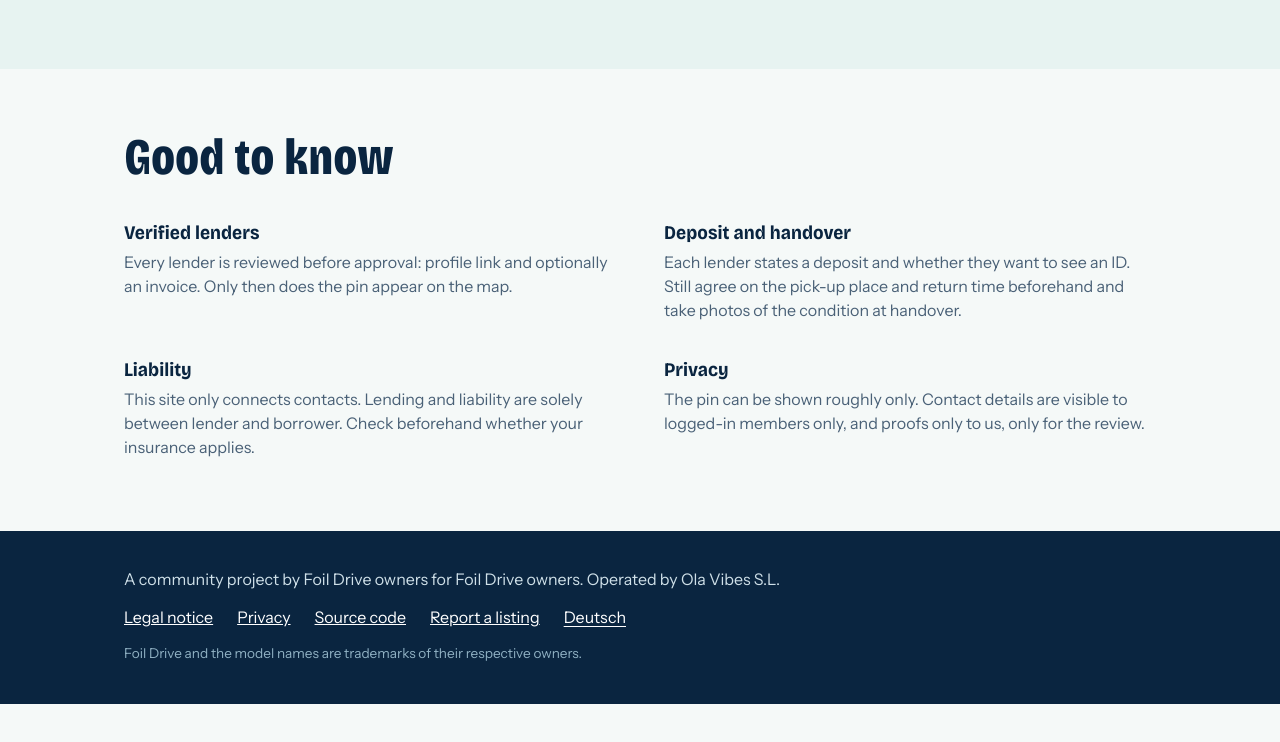
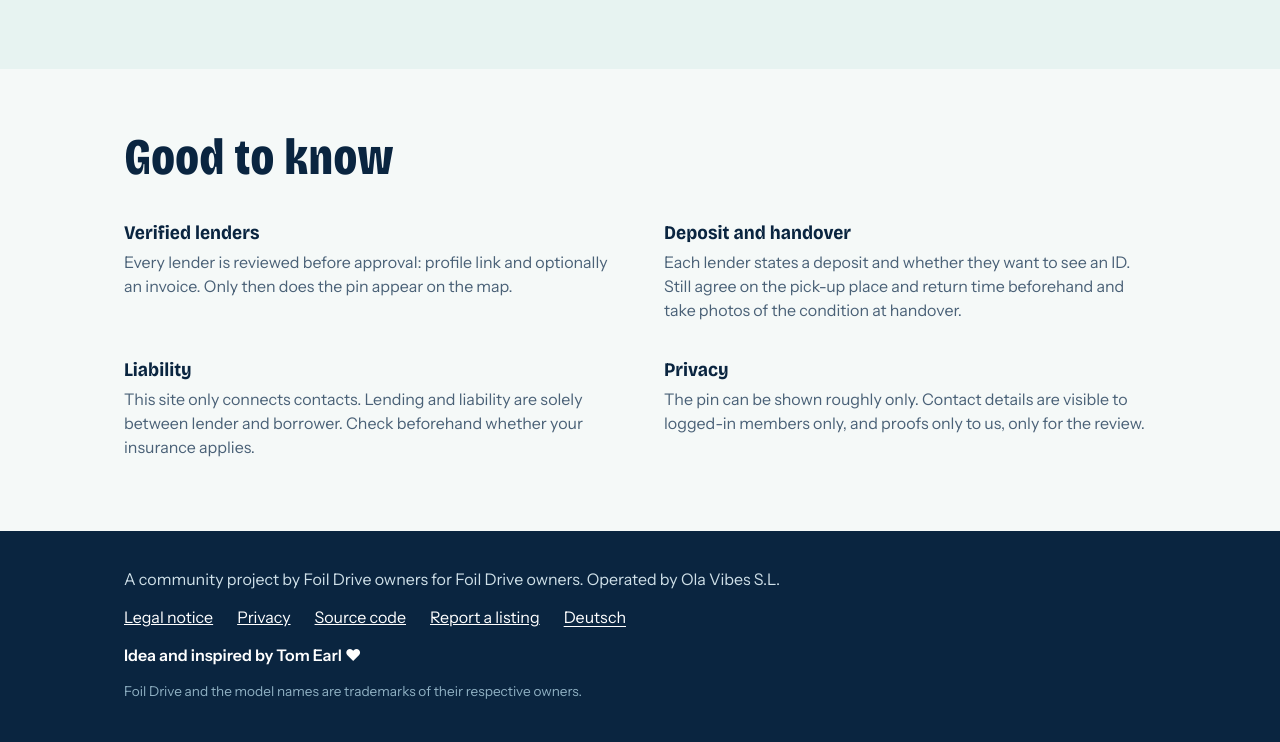
Before and after one commit to Lukilink/foildrive-battery-rental, a plain HTML site: page index.html in a window 1280 px wide. Shown: the part 1416-2158 px from the top of the page. Before the commit the page ends 2120 px from the top, so only its background shows below. Drawn offline with Linux system fonts and the light colour scheme; no server answers.

Commit message:
Add dedication to Tom Earl in footer
Co-Authored-By: Claude Sonnet 5.5 <noreply@anthropic.com>
Claude-Session: https://claude.ai/code/session_01AVpFEQ3xD7g331B9PrwBDB

```diff
--- a/assets/css/app.css
+++ b/assets/css/app.css
@@ -416,6 +416,7 @@ dialog:not([open]) { display: none; }
 .footer :focus-visible { outline-color: #fff; }
 .footer-inner { padding-top: 36px; padding-bottom: 40px; display: grid; gap: 14px; }
 .footer-links { display: flex; flex-wrap: wrap; gap: 8px 24px; margin: 0; padding: 0; list-style: none; }
+.footer-dedication { font-weight: 600; color: #fff; }
 .footer-small { font-size: .85rem; color: #8fb0c2; }
 .footer-lang {
   background: none; border: 0; padding: 0; color: #fff; font: inherit;
--- a/assets/js/i18n.js
+++ b/assets/js/i18n.js
@@ -139,6 +139,7 @@
     'footer.source': 'Quellcode',
     'footer.report': 'Angebot melden',
     'footer.lang': 'English',
+    'footer.dedication': 'Idea and inspired by Tom Earl ♥',
     'footer.marks': 'Foil Drive und die Modellnamen sind Marken ihrer jeweiligen Inhaber.',
 
     'auth.close': 'Schließen',
@@ -387,6 +388,7 @@
     'footer.source': 'Source code',
     'footer.report': 'Report a listing',
     'footer.lang': 'Deutsch',
+    'footer.dedication': 'Idea and inspired by Tom Earl ♥',
     'footer.marks': 'Foil Drive and the model names are trademarks of their respective owners.',
 
     'auth.close': 'Close',
--- a/index.html
+++ b/index.html
@@ -136,6 +136,7 @@
         <li id="report-li" hidden><a id="report-link" href="#" data-i18n="footer.report">Angebot melden</a></li>
         <li><button type="button" class="footer-lang" id="footer-lang" lang="en" data-i18n="footer.lang">English</button></li>
       </ul>
+      <p class="footer-dedication" data-i18n="footer.dedication">Idea and inspired by Tom Earl ♥</p>
       <p class="footer-small" data-i18n="footer.marks">Foil Drive und die Modellnamen sind Marken ihrer jeweiligen Inhaber.</p>
     </div>
   </footer>
```
